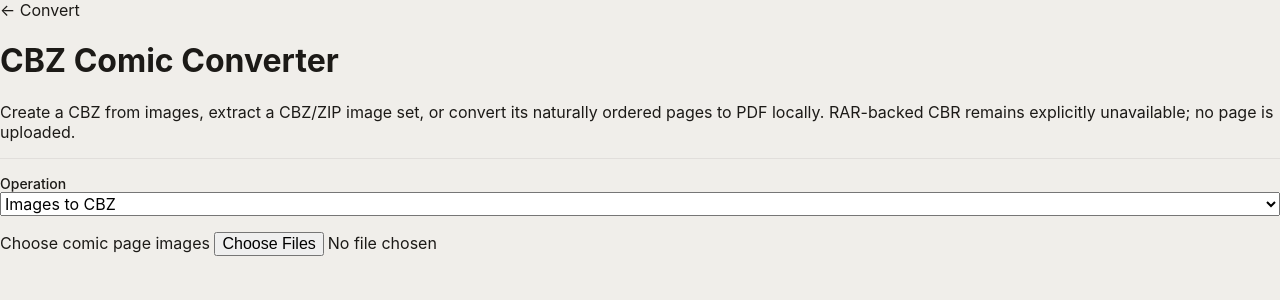
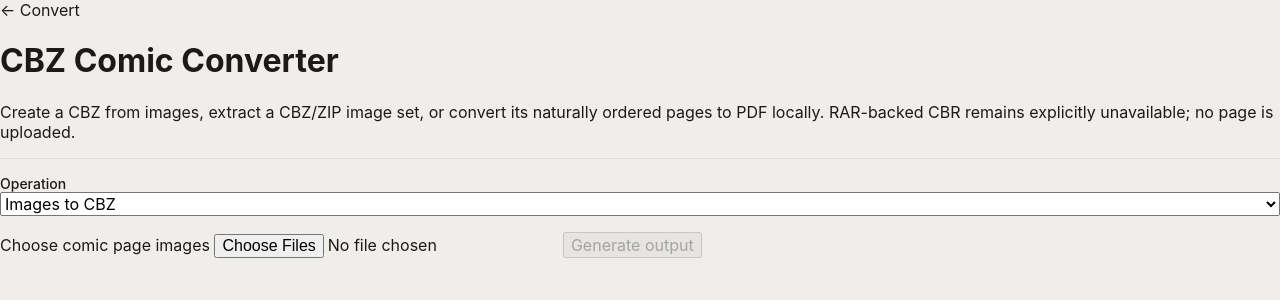
Before and after one commit to official-tisao/image.complianttools.com, a SvelteKit app in the folder apps/web/: page /cbz-converter in a window 1280 px wide. Shown: the top 300 px of the page. Built offline with nearby package versions, Linux system fonts and the light colour scheme.

Commit message:
feat(P2-15): complete comic converter workflow

```diff
--- a/apps/web/src/routes/cbz-converter/+page.svelte
+++ b/apps/web/src/routes/cbz-converter/+page.svelte
@@ -1,45 +1,65 @@
 <script lang="ts">
+  import { onDestroy } from 'svelte';
   import {
     CbzToolOptionsSchema,
     cbzToolOptionDescriptions,
+    codecUnavailableError,
     createPdfFromPngPages,
     decodeCbz,
-    decodeWithTypedErrors,
     encodeCbz,
     engineErrorMessage,
+    isEngineError,
+    withTypedEngineErrorsAsync,
+    type ComicPage,
   } from '@complianttools/image-engine';
   import GeneratedControls from '$lib/GeneratedControls.svelte';
 
+  type LocalBlobPart = NonNullable<ConstructorParameters<typeof globalThis.Blob>[0]>[number];
   let status = $state('');
   let error = $state('');
+  let files = $state<readonly File[]>([]);
+  let output = $state<Uint8Array>();
+  let outputName = $state('');
+  let outputType = $state('');
+  let extractedPages = $state<readonly ComicPage[]>([]);
+  let previewUrl = $state('');
   let options = $state(CbzToolOptionsSchema.parse({}));
   const controlValues = $derived({ 'cbz.operation': options.operation });
-  type LocalBlobPart = NonNullable<ConstructorParameters<typeof globalThis.Blob>[0]>[number];
+  const previewNames = $derived(
+    options.operation === 'create' && output ? decodeCbz(output).map((page) => page.name) : [],
+  );
 
+  onDestroy(() => URL.revokeObjectURL(previewUrl));
+
+  function clearOutput() {
+    output = undefined;
+    outputName = '';
+    outputType = '';
+    extractedPages = [];
+    if (previewUrl) URL.revokeObjectURL(previewUrl);
+    previewUrl = '';
+  }
   function setControl(path: string, value: unknown) {
     if (path !== 'cbz.operation') return;
     const parsed = CbzToolOptionsSchema.safeParse({ operation: value });
-    if (parsed.success) options = parsed.data;
+    if (parsed.success) {
+      options = parsed.data;
+      files = [];
+      status = '';
+      error = '';
+      clearOutput();
     }
-
-  function downloadBytes(bytes: LocalBlobPart, type: string, name: string) {
-    const url = URL.createObjectURL(new Blob([bytes], { type }));
-    const download = document.createElement('a');
-    download.href = url;
-    download.download = name;
-    download.click();
-    URL.revokeObjectURL(url);
   }
-
-  function assertZipComic(bytes: Uint8Array) {
-    if (new globalThis.TextDecoder('latin1').decode(bytes.subarray(0, 4)) === 'Rar!')
-      throw new Error(
-        'RAR-backed CBR extraction is unavailable because the cleared local libarchive RAR path is still unresolved. Convert the archive to CBZ/ZIP first.',
-      );
+  function selectFiles(selected: readonly File[]) {
+    files = selected;
+    status = selected.length
+      ? `${selected.length} ${selected.length === 1 ? 'file' : 'files'} ready.`
+      : '';
+    error = '';
+    clearOutput();
   }
-
-  async function pageAsPng(page: { name: string; bytes: Uint8Array }) {
-    const bitmap = await createImageBitmap(new Blob([page.bytes]));
+  async function pageAsPng(page: ComicPage) {
+    const bitmap = await createImageBitmap(new Blob([page.bytes as LocalBlobPart]));
     try {
       const canvas = document.createElement('canvas');
       canvas.width = bitmap.width;
@@ -62,40 +82,72 @@
       bitmap.close();
     }
   }
-
-  async function convert(files: readonly File[]) {
+  async function generate() {
     status = '';
     error = '';
-    if (!files?.length) return;
-    try {
-      if (options.operation !== 'create') {
-        const file = files[0]!;
-        const source = new Uint8Array(await file.arrayBuffer());
-        assertZipComic(source);
-        const pages = await decodeWithTypedErrors('cbz', () => decodeCbz(source));
-        if (options.operation === 'extract') {
-          for (const page of pages)
-            downloadBytes(page.bytes, 'application/octet-stream', page.name);
-          status = `Extracted ${pages.length} naturally ordered image page${pages.length === 1 ? '' : 's'} locally.`;
+    clearOutput();
+    if (files.length === 0) {
+      error = 'Choose input files first.';
       return;
     }
-        const pdf = await createPdfFromPngPages(await Promise.all(pages.map(pageAsPng)));
-        downloadBytes(pdf, 'application/pdf', `${file.name.replace(/\.(?:cbz|zip)$/iu, '')}.pdf`);
-        status = `Converted ${pages.length} naturally ordered comic page${pages.length === 1 ? '' : 's'} to PDF locally.`;
-        return;
-      }
+    try {
+      await withTypedEngineErrorsAsync(
+        'Comic conversion failed',
+        'Choose valid image pages or a bounded CBZ/ZIP archive and try again.',
+        async () => {
+          if (options.operation === 'create') {
             const pages = await Promise.all(
-        [...files].map(async (file) => ({
+              files.map(async (file) => ({
                 name: file.name,
                 bytes: new Uint8Array(await file.arrayBuffer()),
               })),
             );
-      const output = encodeCbz(pages);
-      downloadBytes(output, 'application/vnd.comicbook+zip', 'comic.cbz');
+            output = new Uint8Array(encodeCbz(pages));
+            outputName = 'comic.cbz';
+            outputType = 'application/vnd.comicbook+zip';
             status = `Packed ${pages.length} image page${pages.length === 1 ? '' : 's'} into a CBZ locally.`;
+            return;
+          }
+          const file = files[0]!;
+          const source = new Uint8Array(await file.arrayBuffer());
+          if (new globalThis.TextDecoder('latin1').decode(source.subarray(0, 4)) === 'Rar!')
+            throw codecUnavailableError('cbr', 'decode');
+          const pages = decodeCbz(source);
+          if (options.operation === 'extract') {
+            extractedPages = pages;
+            status = `Prepared ${pages.length} naturally ordered image page${pages.length === 1 ? '' : 's'} locally.`;
+            return;
+          }
+          output = new Uint8Array(
+            await createPdfFromPngPages(await Promise.all(pages.map(pageAsPng))),
+          );
+          outputName = `${file.name.replace(/\.(?:cbz|zip)$/iu, '')}.pdf`;
+          outputType = 'application/pdf';
+          previewUrl = URL.createObjectURL(
+            new Blob([output as LocalBlobPart], { type: outputType }),
+          );
+          status = `Converted ${pages.length} naturally ordered comic page${pages.length === 1 ? '' : 's'} to PDF locally.`;
+        },
+      );
     } catch (reason) {
-      error = engineErrorMessage(reason);
+      error = isEngineError(reason)
+        ? `${engineErrorMessage(reason)} Remedy: ${reason.remedy}`
+        : 'Unable to convert this comic archive.';
     }
+  }
+  function download(bytes: Uint8Array, type: string, name: string) {
+    const url = URL.createObjectURL(new Blob([bytes as LocalBlobPart], { type }));
+    const anchor = document.createElement('a');
+    anchor.href = url;
+    anchor.download = name;
+    anchor.click();
+    setTimeout(() => URL.revokeObjectURL(url), 0);
+  }
+  function downloadOutput() {
+    if (output) download(output, outputType, outputName);
+  }
+  function downloadPages() {
+    for (const page of extractedPages) download(page.bytes, 'application/octet-stream', page.name);
   }
 </script>
 
@@ -130,9 +182,39 @@
       accept={options.operation === 'create'
         ? 'image/avif,image/gif,image/jpeg,image/jxl,image/png,image/webp'
         : '.cbz,.zip,.cbr,application/zip,application/vnd.comicbook+zip'}
-      onchange={(event) => void convert([...(event.currentTarget.files ?? [])])}
+      onchange={(event) => selectFiles([...(event.currentTarget.files ?? [])])}
     />
   </label>
+  <button type="button" onclick={() => void generate()} disabled={files.length === 0}
+    >Generate output</button
+  >
+  {#if output}
+    <button type="button" onclick={downloadOutput}>Download {outputName}</button>
+  {:else if extractedPages.length}
+    <button type="button" onclick={downloadPages}>Download extracted pages</button>
+  {/if}
+  {#if previewNames.length}
+    <section aria-labelledby="cbz-preview-heading">
+      <h2 id="cbz-preview-heading">Exact CBZ page order</h2>
+      <ol>
+        {#each previewNames as name (name)}<li>{name}</li>{/each}
+      </ol>
+    </section>
+  {:else if extractedPages.length}
+    <section aria-labelledby="extract-preview-heading">
+      <h2 id="extract-preview-heading">Exact extracted page order</h2>
+      <ol>
+        {#each extractedPages as page (page.name)}<li>
+            {page.name} ({page.bytes.byteLength} bytes)
+          </li>{/each}
+      </ol>
+    </section>
+  {:else if previewUrl}
+    <section aria-labelledby="comic-pdf-preview-heading">
+      <h2 id="comic-pdf-preview-heading">Faithful exported PDF preview</h2>
+      <iframe title="Comic PDF export preview" src={previewUrl}></iframe>
+    </section>
+  {/if}
   {#if status}<p role="status">{status}</p>{/if}
   {#if error}<p role="alert">{error}</p>{/if}
 </main>
--- a/packages/engine/src/codecs/registry.ts
+++ b/packages/engine/src/codecs/registry.ts
@@ -1,5 +1,5 @@
 import type { FormatCapability, RuntimeCapabilities } from '../capabilities.js';
-import type { FormatId } from '../types.js';
+import type { EngineError, FormatId } from '../types.js';
 
 export type CodecOperation = 'decode' | 'encode';
 
@@ -450,6 +450,24 @@ export function getCodec(id: FormatId): CodecDescriptor {
   return codec;
 }
 
+/** Builds the registry-backed typed error used by UI and programmatic capability failures. */
+export function codecUnavailableError(id: FormatId, operation: CodecOperation): EngineError {
+  const codec = getCodec(id);
+  const reason =
+    operation === 'decode'
+      ? (codec.decodeUnavailableReason ?? codec.unavailableReason)
+      : (codec.encodeUnavailableReason ?? codec.unavailableReason);
+  return {
+    kind: 'codec-unavailable',
+    format: id,
+    reason: reason ?? `No local ${operation} implementation is available.`,
+    remedy:
+      operation === 'decode'
+        ? 'Convert the file with a trusted application to a format marked decode-ready, then try again.'
+        : 'Choose a format marked encode-ready in the format capability list.',
+  };
+}
+
 export function productionEncoderFormats(): FormatId[] {
   return codecRegistry.filter((codec) => codec.productionEncode).map((codec) => codec.id);
 }
```
Also changed, not shown: 2 other files (tests, documents, lock files or other folders). Lines whose indentation alone changed are shown as unchanged.
